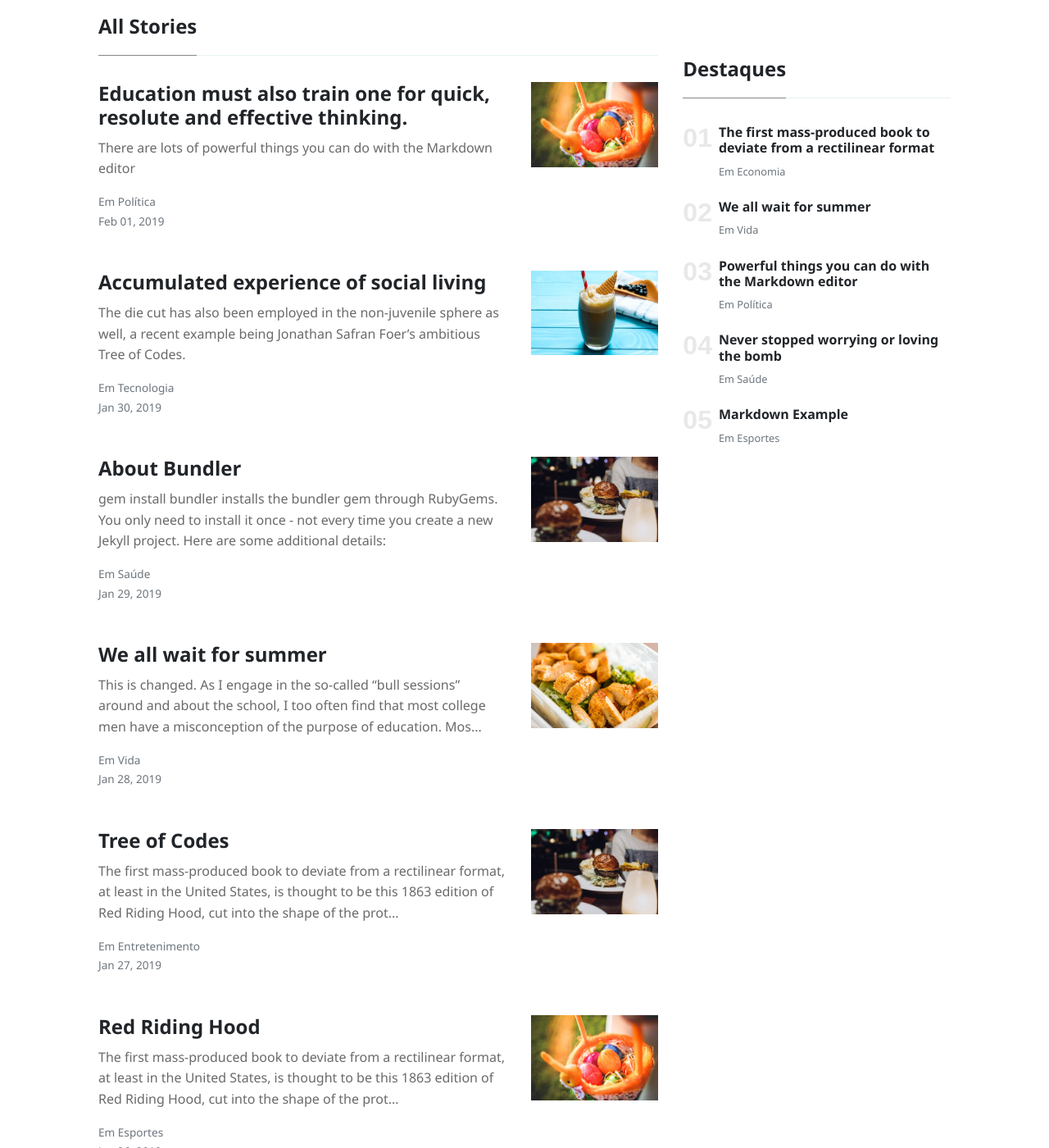
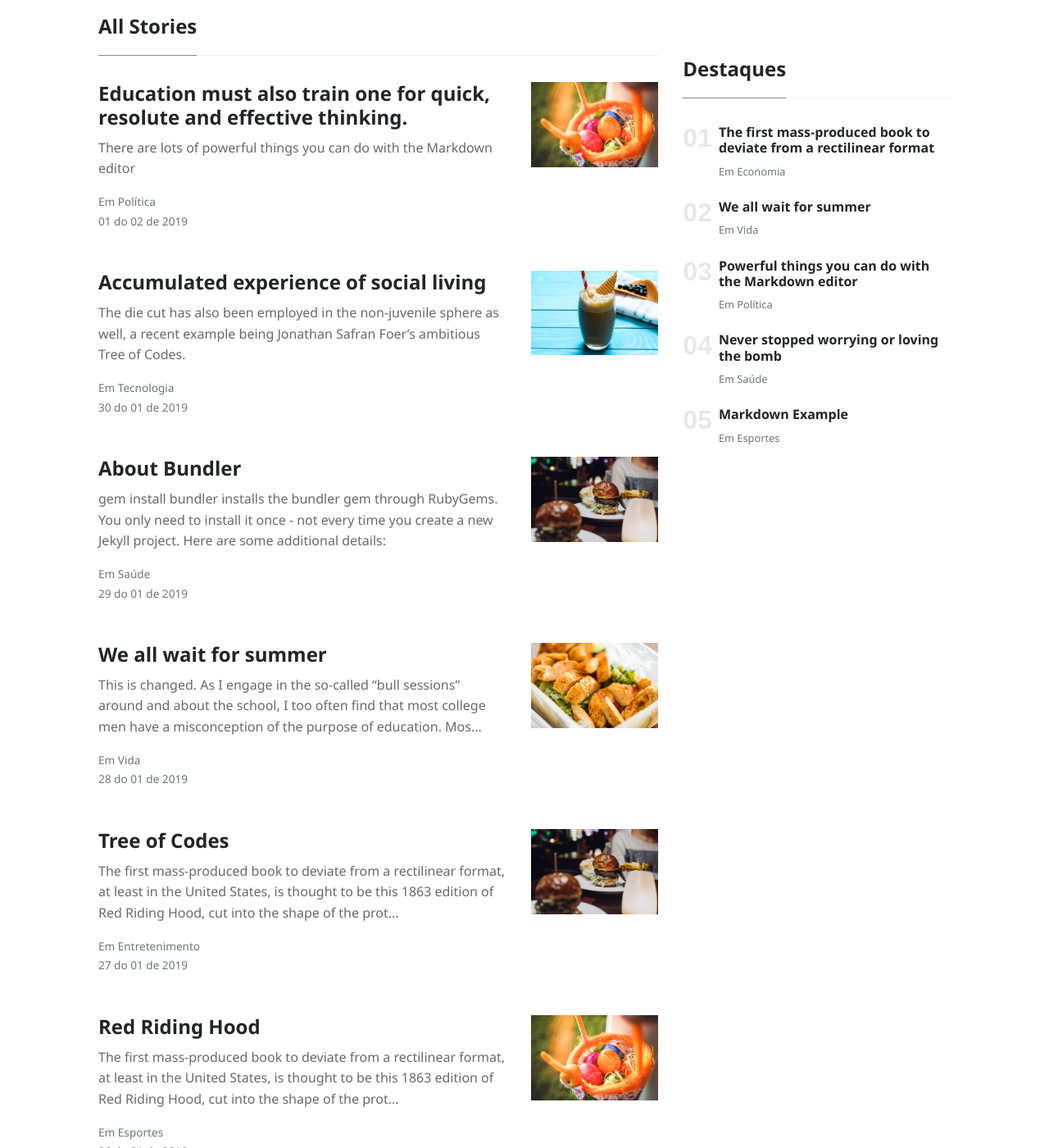
Before and after one commit to irparaumapagoda/bruxoativismo.github.io, a Jekyll site: the page built from index.html, in a window 1280 px wide and 1400 px high, scrolled down 948 px. Shown: the whole window at 82% size. Built offline with Jekyll 4.4.1, drawn with Linux system fonts in a browser that asks for light colours; nearby versions of some CDN libraries; the list of posts is cut into pages by our own code; some of the changed text lies outside the part shown.

Commit message:
Date changes

```diff
--- a/_includes/main-loop-card.html
+++ b/_includes/main-loop-card.html
@@ -20,7 +20,7 @@
 				{% endfor %}
 			</span>
 		</small>
-		<small class="text-muted"> {{ post.date | date: '%b %d, %Y' }} </small>
+		<small class="text-muted"> {{ post.date | date: '%d do %m de %Y' }} </small>
 	</div>
 	{% if post.image %}
 	<div class="col-md-3 pr-0 text-right">
--- a/index.html
+++ b/index.html
@@ -39,7 +39,7 @@ description: "A great Jekyll theme developed by Sal @wowthemesnet."
                 </span>
         </small>
         <small class="text-muted">
-            {{ latest_post.date | date: '%b %d, %Y' }}
+            {{ latest_post.date | date: '%d do %m de %Y' }}
         </small>
     </div>
     </div>
@@ -70,7 +70,7 @@ description: "A great Jekyll theme developed by Sal @wowthemesnet."
                         </span>
                     </small>
                     <small class="text-muted">
-                        {{ second_post.date | date: '%b %d, %Y' }}
+                        {{ second_post.date | date: '%d do %m de %Y' }}
                     </small>
                 </div>
             </div>
@@ -97,7 +97,7 @@ description: "A great Jekyll theme developed by Sal @wowthemesnet."
                         </span>
                     </small>
                     <small class="text-muted">
-                        {{ third_post.date | date: '%b %d, %Y' }}
+                        {{ third_post.date | date: '%d do %m de %Y' }}
                     </small>
                 </div>
             </div>
@@ -124,7 +124,7 @@ description: "A great Jekyll theme developed by Sal @wowthemesnet."
                         </span>
                     </small>
                     <small class="text-muted">
-                        {{ fourth_post.date | date: '%b %d, %Y' }}
+                        {{ fourth_post.date | date: '%d do %m de %Y' }}
                     </small>
                 </div>
             </div>
```
